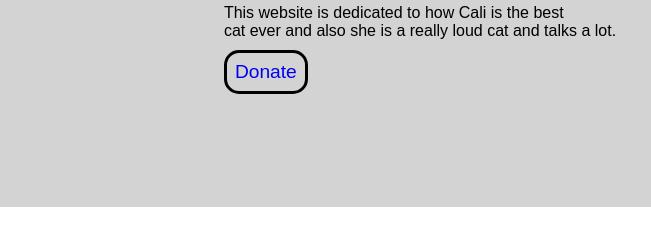
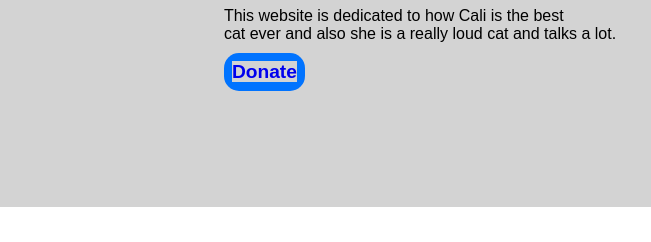
Before and after one commit to hotjared/landing-page, a plain HTML site: page index.html in a window 1280 px wide. Shown: the part 250-492 px from the top of the page, 0-651 px from the left. Drawn offline with Linux system fonts and the light colour scheme.

Commit message:
Modify donate button style

```diff
--- a/styles.css
+++ b/styles.css
@@ -37,14 +37,18 @@
     margin-bottom: 10px;
 }
 
-.center-button{
-    border-style: solid;
+.center-button,
+.center-button :visited {
+    color: white;
     padding: 8px;
     max-width: fit-content;
     margin-top: 10px;
     border-radius: 15px;
     font-size: larger;
+    background-color: rgb(0, 115, 255);
+    font-weight: bold;
 }
+
 
 .bottom-media * {
     background-color: white;
```
